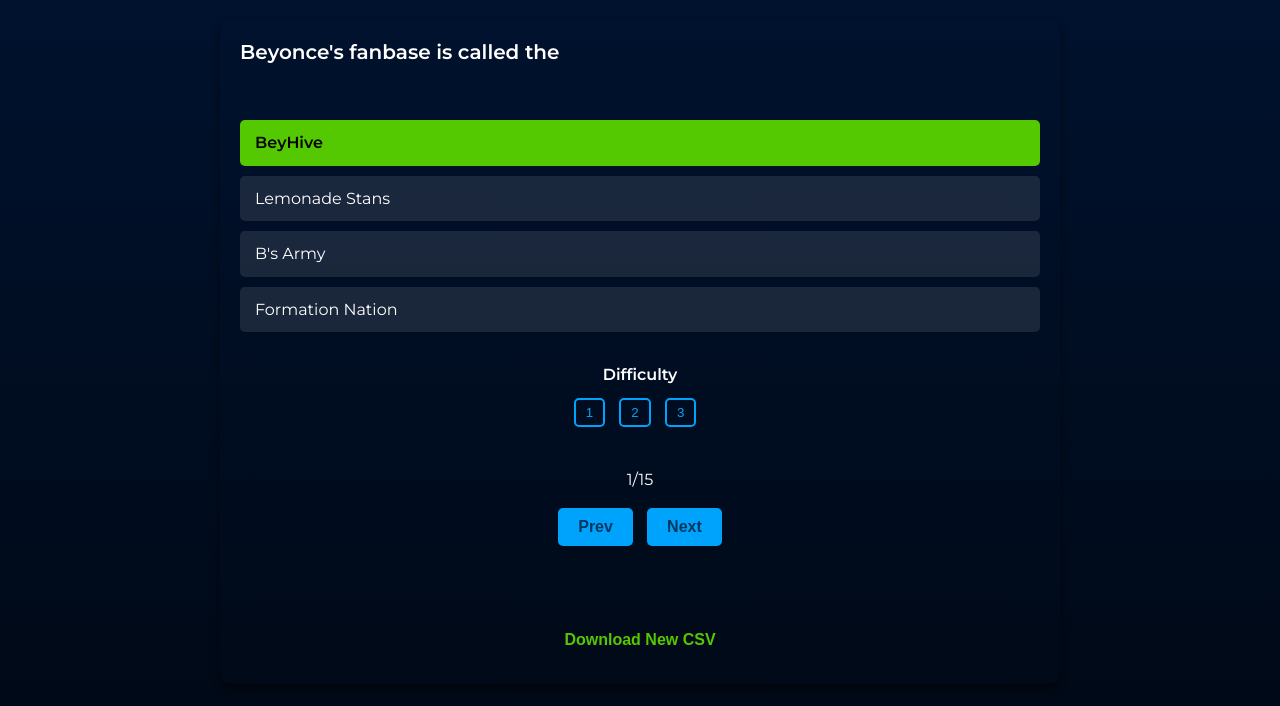
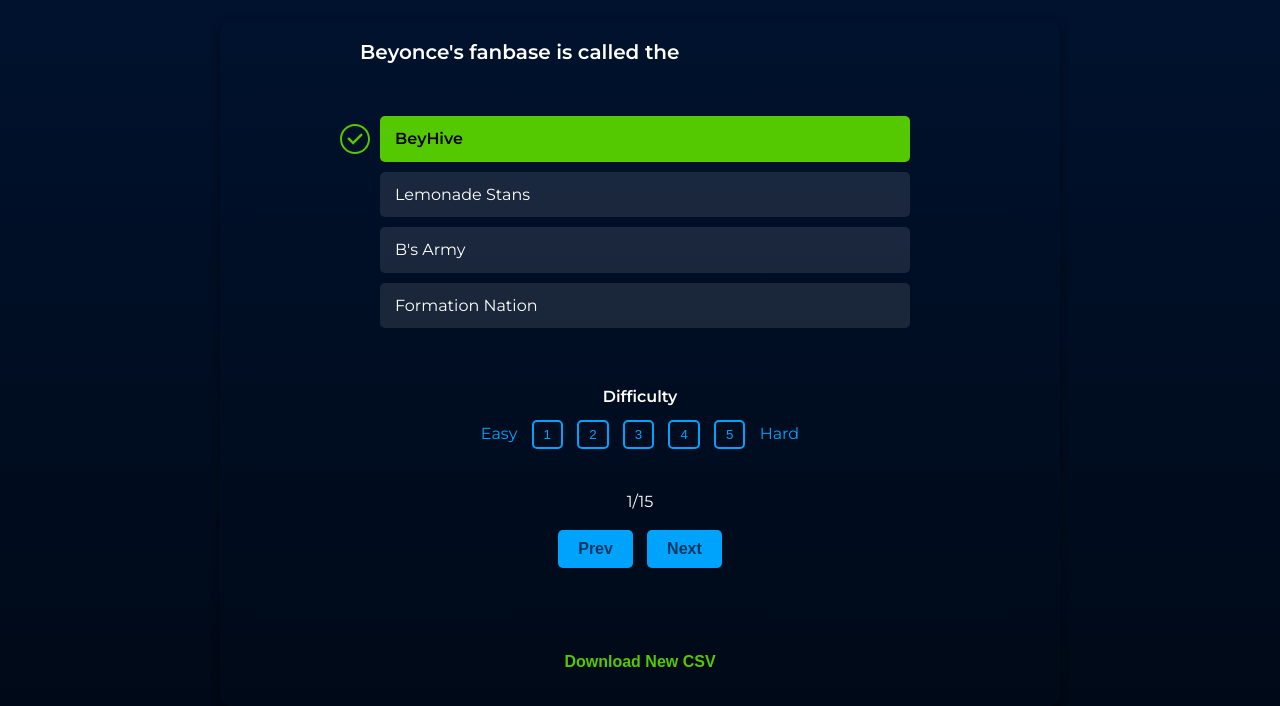
Before and after one commit to dalecampo/quizard, a plain HTML site: page index.html in a window 1280 px wide. Drawn offline with Linux system fonts and the light colour scheme.

Commit message:
Add a 1-5 Difficulty scale and update interface.

```diff
--- a/index.html
+++ b/index.html
@@ -13,21 +13,30 @@
 
             <!-- Question Container -->
             <div class="question-container">
-                <div id="question">What is the capital of France?</div>
-                <ul class="answer-choices">
-                    <li>London</li>
-                    <li>Berlin</li>
-                    <li>Paris</li>
-                    <li>Rome</li>
-                </ul>
+                <div id="question">Is this an example question?</div>
+                <div class="answer-choice-container">
+                    <div id="check-icon">
+                        <img src="Check Icon.svg" alt="Check Icon"/>
+                    </div>
+                    <ul class="answer-choices">
+                        <li>Answer Choice 1</li>
+                        <li>Answer Choice 2</li>
+                        <li>Answer Choice 3</li>
+                        <li>Answer Choice 4</li>
+                    </ul>
+                </div>
             </div>
 
             <!-- Difficulty Selection -->
             <div class="difficulty-selection">
                 <div id="difficulty-text">Difficulty</div>
+                <label class="difficulty-label">Easy</label>
                 <button class="difficulty-button" id="easy">1</button>
-                <button class="difficulty-button" id="medium">2</button>
-                <button class="difficulty-button" id="hard">3</button>
+                <button class="difficulty-button" id="easy-medium">2</button>
+                <button class="difficulty-button" id="medium">3</button>
+                <button class="difficulty-button" id="medium-hard">4</button>
+                <button class="difficulty-button" id="hard">5</button>
+                <label class="difficulty-label">Hard</label>
             </div>
 
             <p id="questionCount">1/10</p>
--- a/script.js
+++ b/script.js
@@ -129,12 +129,20 @@
       markDifficulty(1);
     });
 
-    document.getElementById('medium').addEventListener('click', function() {
+    document.getElementById('easy-medium').addEventListener('click', function() {
       markDifficulty(2);
     });
 
+    document.getElementById('medium').addEventListener('click', function() {
+      markDifficulty(3);
+    });
+
+    document.getElementById('medium-hard').addEventListener('click', function() {
+      markDifficulty(4);
+    });
+
     document.getElementById('hard').addEventListener('click', function() {
-      markDifficulty(3);
+      markDifficulty(5);
     });
 
     document.getElementById('prev').addEventListener('click', previousQuestion);
--- a/style.css
+++ b/style.css
@@ -37,18 +37,31 @@
 #question {
     font-size: 1.25rem;
     font-weight: 600;
-    margin-bottom: 20px;
+    padding: 0px 80px 0px 120px;
     height: 60px;
+}
+
+#check-icon {
+    display: flex;
+    align-items: flex-start;
+    width: 30px;
+    margin-top: 24px;
+}
+
+.answer-choice-container {
+    display: flex;
+    padding: 0px 100px;
 }
 
 /* Answer choices list */
 .answer-choices {
     list-style: none;
-    padding: 0;
+    padding: 0px 0px 0px 10px;
 }
 
 /* Answer choice item */
 .answer-choices li {
+    width: 500px;
     background-color: rgba(255, 255, 255, 0.1);
     margin-bottom: 10px;
     padding: 10px 15px;
@@ -104,10 +117,15 @@
     text-align: center;
 }
 
+.difficulty-label {
+    color: #00a3fb;
+    padding: 0px 5px;
+}
+
 /* Difficulty button */
 .difficulty-button {
     padding: 5px 10px;
-    margin-right: 10px;
+    margin: 0px 5px;
     background-color: transparent;
     color: #00a3fb;
     border: 2px solid #00a3fb;
```
Also changed, not shown: Check Icon.svg (added).
